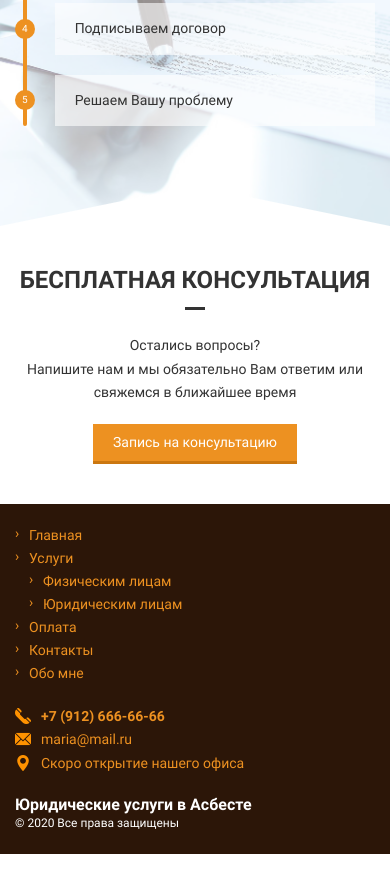
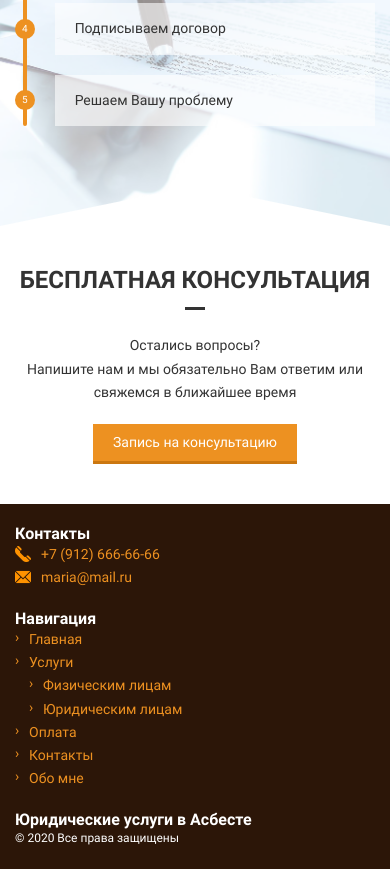
Before and after one commit to vita1ya/Lawyer, a website: page app/index.html in a window 390 px wide. Shown: the part 3978-4847 px from the top of the page. Drawn offline with Linux system fonts and the light colour scheme.

Commit message:
delete location, add h5 in footer, fix styles

```diff
--- a/app/index.html
+++ b/app/index.html
@@ -21,9 +21,6 @@
 					</li>
 					<li class="email">
 						<a href="mailto:maria@mail.ru">maria@mail.ru</a>
-					</li>
-					<li class="location">
-						<span>Скоро открытие нашего офиса</span>
 					</li>
 				</ul>
 			</div>
@@ -297,6 +294,7 @@
 				</div>
 				<div class="col-sm-6 col-md-4 col-lg-3">
 					<div class="navigation">
+						<h5>Навигация</h5>
 						<ul class="menu">
 							<li><a href="#">Главная</a></li>
 							<li><a href="#">Услуги</a>
@@ -311,17 +309,15 @@
 						</ul>
 					</div>
 				</div>
-				<div class="col-sm-6 col-md-3 col-lg-3">
+				<div class="order-first col-sm-6 order-sm-1 col-md-3 col-lg-3">
 					<div class="contacts">
+						<h5>Контакты</h5>
 						<ul class="contacts-list">
 							<li class="phone">
 								<a href="tel:+79126666666">+7 (912) 666-66-66</a>
 							</li>
 							<li class="email">
 								<a href="mailto:maria@mail.ru">maria@mail.ru</a>
-							</li>
-							<li class="location">
-								<span>Скоро открытие нашего офиса</span>
 							</li>
 						</ul>
 					</div>
--- a/app/sass/_media.sass
+++ b/app/sass/_media.sass
@@ -52,9 +52,8 @@
 
   footer
     padding-top: 20px
-    .copyright
-      h5
-        font-size: 1rem
+    h5
+      font-size: 1rem
 
 /* Medium Devices, Desktops */
 @media only screen and (max-width : 991.9px)
@@ -133,8 +132,10 @@
           right: 0
 
   footer
-    .copyright, .contacts
+    .copyright
       margin-top: 20px
+    .contacts
+      margin-bottom: 20px
 
 /* Extra Small Devices, Phones */
 @media only screen and (max-width : 479.9px)
--- a/app/sass/main.sass
+++ b/app/sass/main.sass
@@ -50,7 +50,6 @@ a.btn
     &:before
       background: url(/images/dest/contacts.png)
   .phone
-    font-family: $robotoBold
     &:before
       background: url(/images/dest/contacts.png)
 
@@ -79,6 +78,7 @@ header
           background-position: 16px 0
           top: 4px
       .phone
+        font-family: $robotoBold
         a
           color: $accent
         &:before
@@ -384,6 +384,9 @@ footer
     color: $accent
     &:hover
       text-decoration: underline
+  .navigation, .contacts
+    h5
+      color: #fff
   .navigation
     .menu, .submenu
       margin: 0
```
Also changed, not shown: app/css/app.min.css.
